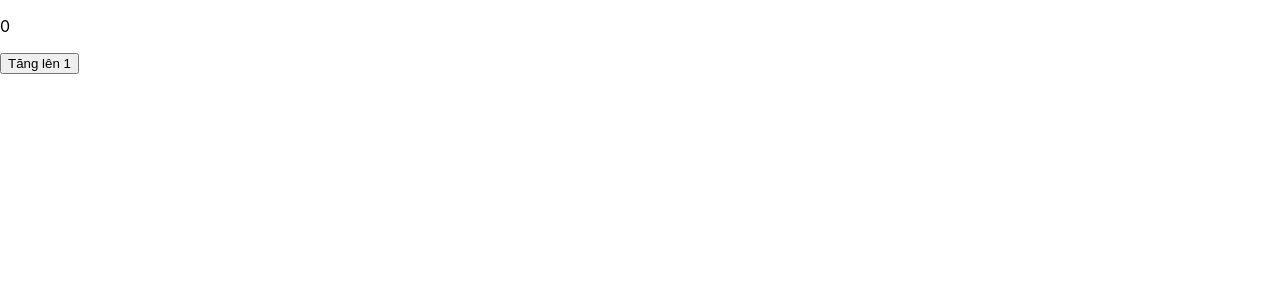
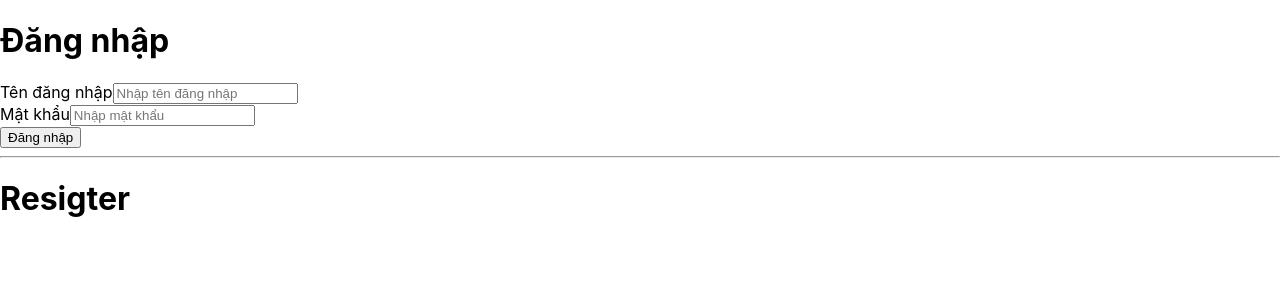
Before and after one commit to TtinTt/ra-learn-ractJs, a React (Create React App) app: page / in a window 1280 px wide. Shown: the top 300 px of the page. Built offline with nearby package versions, Linux system fonts and the light colour scheme.

Commit message:
no message

```diff
--- a/src/App.js
+++ b/src/App.js
@@ -1,45 +1,15 @@
-import logo from "./logo.svg";
 import "./App.css";
 import React from "react";
-
-// function App() {
-//   return (
-//     <div className="App">
-//       <header className="App-header">
-//         <img src={logo} className="App-logo" alt="logo" />
-//         <p>
-//           Edit <code>src/App.js</code> and save to reload.
-//         </p>
-//         <a
-//           className="App-link"
-//           href="https://reactjs.org"
-//           target="_blank"
-//           rel="noopener noreferrer"
-//         >
-//           Learn React
-//         </a>
-//       </header>
-//     </div>
-//   );
-// }
+import Login from "./components/login";
+import Resigter from "./components/register";
 
 class App extends React.Component {
-  constructor() {
-    super();
-    this.state = { number: 0 };
-  }
-
-  inceaseNumber() {
-    this.setState({
-      number: this.state.number + 1,
-    });
-  }
-
   render() {
     return (
       <div>
-        <p>{this.state.number}</p>
-        <button onClick={() => this.inceaseNumber()}>Tăng lên 1</button>
+        <Login />
+        <hr></hr>
+        <Resigter />
       </div>
     );
   }
--- /dev/null
+++ b/src/components/login.js
@@ -0,0 +1,51 @@
+import React from "react";
+
+class Login extends React.Component {
+  constructor() {
+    super();
+    this.state = { username: "", password: "" };
+  }
+
+  handleChange = async (event) => {
+    const name = event.target.name;
+    const value = event.target.value;
+    await this.setState({
+      [name]: value,
+    });
+    console.log(this.state);
+  };
+
+  handleSubmit = (event) => {};
+
+  render() {
+    return (
+      <form onSubmit={this.handleSubmit}>
+        <div className="login">
+          <h1>Đăng nhập</h1>
+          <div>
+            <label>Tên đăng nhập</label>
+            <input
+              type="text"
+              placeholder="Nhập tên đăng nhập"
+              name="username"
+              onChange={this.handleChange}
+            ></input>
+          </div>
+          <div>
+            <label>Mật khẩu</label>
+            <input
+              type="password"
+              placeholder="Nhập mật khẩu"
+              name="password"
+              onChange={this.handleChange}
+            ></input>
+          </div>
+          <div>
+            <button>Đăng nhập</button>
+          </div>
+        </div>
+      </form>
+    );
+  }
+}
+export default Login;
--- /dev/null
+++ b/src/components/register.js
@@ -0,0 +1,17 @@
+import React from "react";
+
+class Resigter extends React.Component {
+  constructor() {
+    super();
+    this.state = { number: 0 };
+  }
+
+  render() {
+    return (
+      <div className="resigter">
+        <h1>Resigter</h1>
+      </div>
+    );
+  }
+}
+export default Resigter;
```
